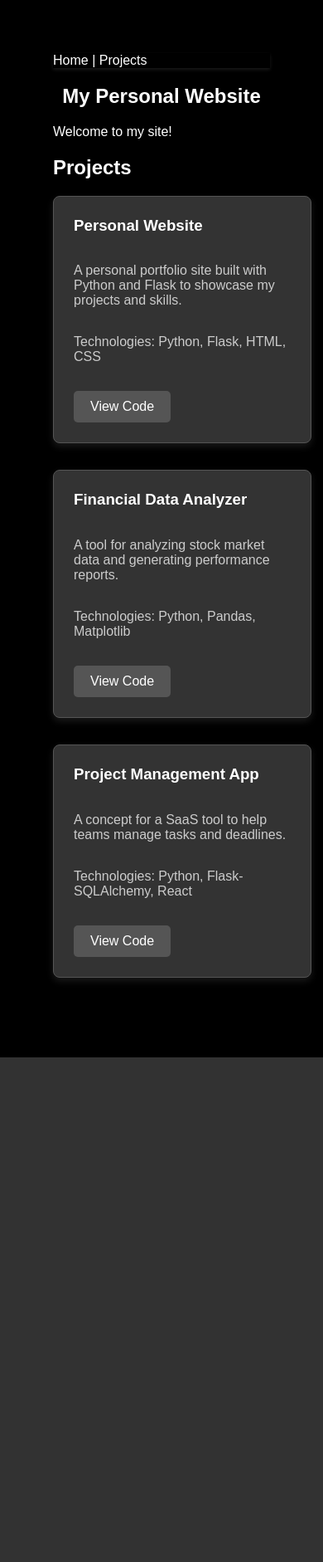
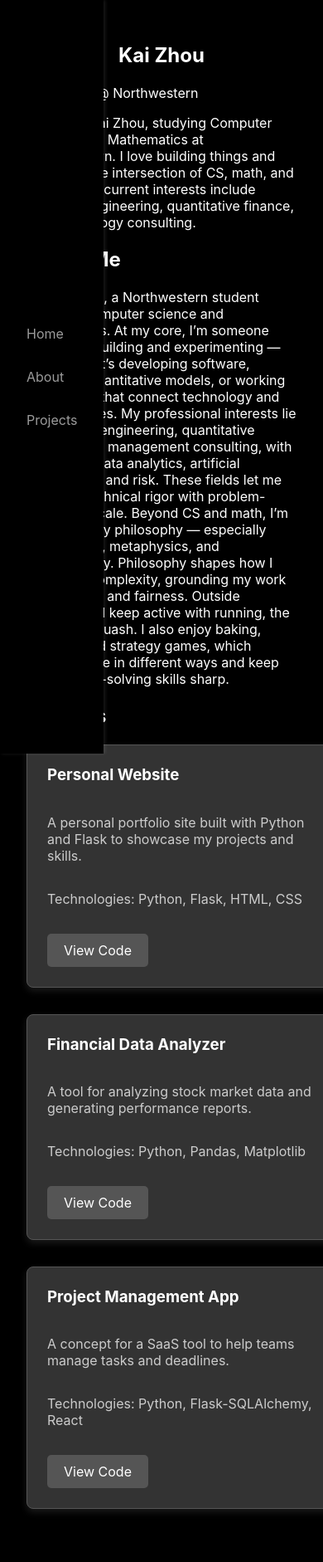
Before and after one commit to kaizhou24/personal-website, a Flask app: page / in a window 390 px wide. Shown: the whole page at 83% size. Before the commit the page ends 1274 px from the top, so only its background shows below. Run offline with Flask 3, Linux system fonts and the light colour scheme.

Commit message:
Redesign navigation layout and draft content
- Move navigation to fixed left sidebar with vertical link stacking
- Update to modern system font stack
- Add personal branding: name, school, and professional interests
- Include comprehensive About section with background and interests
- Improve typography with better line height and link styling
- Center main content area with responsive max-width
- Style anchor elements with consistent gray color scheme

```diff
--- a/static/css/style.css
+++ b/static/css/style.css
@@ -3,33 +3,55 @@ html {
 }
 
 nav {
-  position: sticky;
+  position: fixed;
+  left: 0;
   top: 0;
+  height: 100vh;
+  width: auto;
   background-color: #000;
+  display: flex;
+  flex-direction: column;
+  justify-content: center;
+  align-items: flex-start;
+  padding: 2rem;
+  box-shadow: 2px 0 4px rgba(255, 255, 255, 0.1);
   z-index: 100;
-  box-shadow: 0 2px 4px rgba(255, 255, 255, 0.1);
 }
 
 nav a {
-  color: #fff;
+  color: #9b9b9b;
   text-decoration: none;
+  padding: 1rem 0;
+  font-size: 1rem;
+  display: block;
+  text-align: left;
+  white-space: nowrap;
 }
 
 nav a:hover {
-  color: #ccc;
+  color: #fff;
+}
+
+/* All anchor elements */
+a {
+  color: #9b9b9b;
 }
 
 body {
     background-color: #000;
     color: #fff;
-    font-family: sans-serif;
-    margin: 2em;
+    font-family: -apple-system, BlinkMacSystemFont, "Segoe UI", Roboto, "Helvetica Neue", Arial, sans-serif;
+    font-size: 1rem;
+    line-height: 1.25;
+    margin: 0;
+    display: flex;
 }
 
 .main-container {
-  max-width: 480px; /* The maximum width of your content */
-  margin: 0 auto;   /* This centers the container horizontally */
-  padding: 2rem;    /* Adds some breathing room inside the container */
+  max-width: 560px;
+  margin: 0 auto;
+  padding: 2rem;
+  flex: 1;
 }
 
 h1 {
--- a/templates/base.html
+++ b/templates/base.html
@@ -9,7 +9,8 @@
 <body>
     <main class="main-container">
         <nav>
-            <a href="#home">Home</a> |
+            <a href="#home">Home</a>
+            <a href="#about">About</a>
             <a href="#projects">Projects</a>
         </nav>
 
--- a/templates/index.html
+++ b/templates/index.html
@@ -2,8 +2,17 @@
 
 {% block content%}
     <section id="home">
-        <h1>My Personal Website</h1>
-        <p>Welcome to my site!</p>
+        <h1>Kai Zhou</h1>
+        <p>CS + Math @ Northwestern</p>
+        <p>👋 Hi, I’m Kai Zhou, studying Computer Science and Mathematics at Northwestern. I love building things and exploring the intersection of CS, math, and finance. My current interests include software engineering, quantitative finance, and technology consulting.</p>
+    </section>
+
+    <section id="about">
+        <h2>About Me</h2>
+        <p>I’m Kai Zhou, a Northwestern student studying computer science and mathematics. At my core, I’m someone who loves building and experimenting — whether that’s developing software, exploring quantitative models, or working on projects that connect technology and human values.
+My professional interests lie in software engineering, quantitative finance, and management consulting, with a focus on data analytics, artificial intelligence, and risk. These fields let me combine technical rigor with problem-solving at scale.
+Beyond CS and math, I’m fascinated by philosophy — especially ethics, logic, metaphysics, and epistemology. Philosophy shapes how I approach complexity, grounding my work in reasoning and fairness.
+Outside academics, I keep active with running, the gym, and squash. I also enjoy baking, puzzles, and strategy games, which challenge me in different ways and keep my problem-solving skills sharp.</p>
     </section>
 
     <section id="projects">
```
